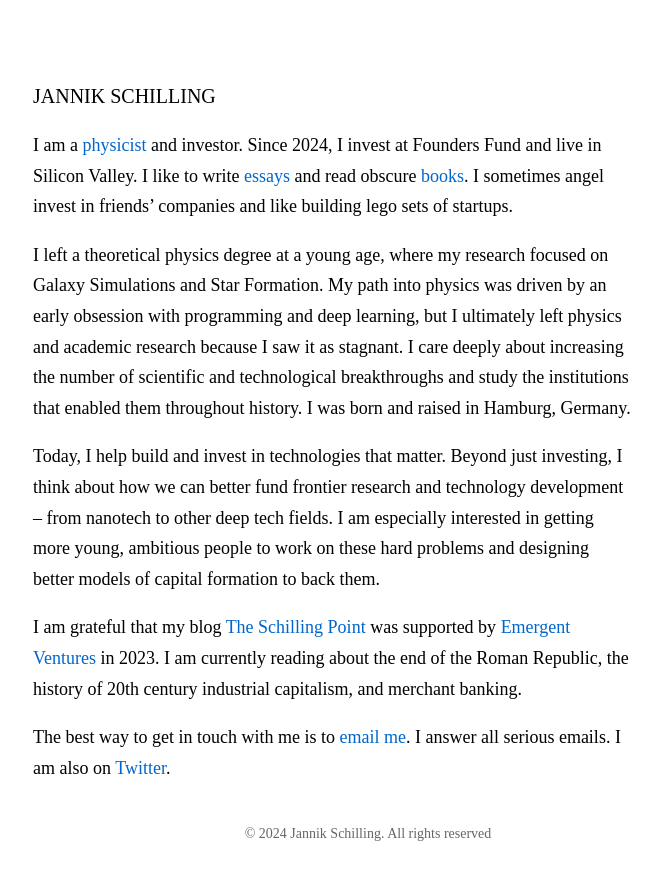
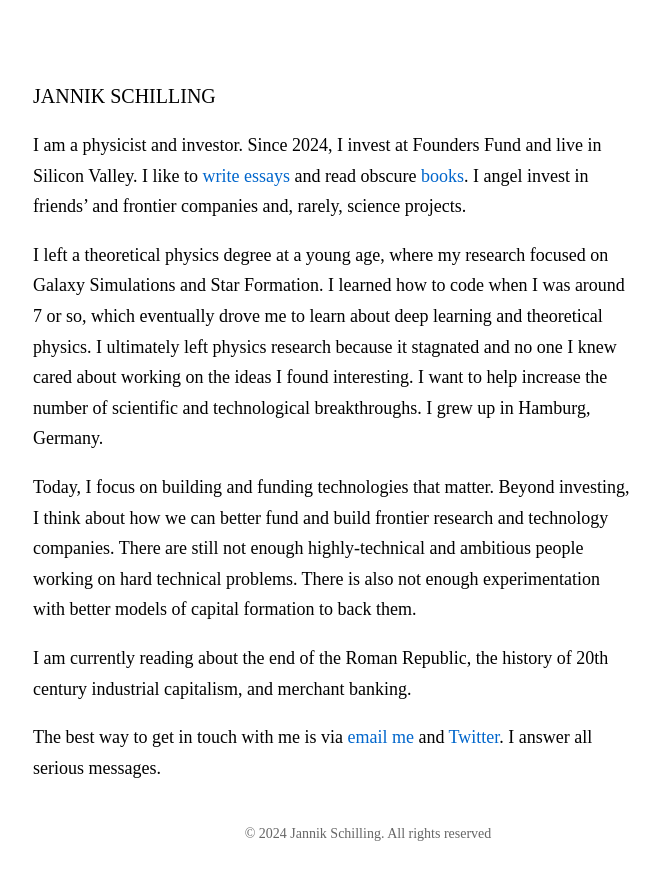
Before and after one commit to jannikls/jannikls.github.io, a Jekyll site: the page built from index.md, in a window 1280 px wide. Shown: the top 880 px of the page, without its empty margins (272-932 px from the left). Built offline with Jekyll 4.4.1, drawn with Linux system fonts in a browser that asks for light colours; some web fonts are replaced.

Commit message:
some changes

```diff
--- a/index.md
+++ b/index.md
@@ -2,12 +2,12 @@
 layout: default4
 permalink: /
 ---
-I am a [physicist](/theoretical-physics/) and investor. Since 2024, I invest at Founders Fund and live in Silicon Valley. I like to write [essays](/writing) and read obscure [books](/bookshelf/). I sometimes angel invest in friends' companies and like building lego sets of startups.
+I am a physicist and investor. Since 2024, I invest at Founders Fund and live in Silicon Valley. I like to [write](https://www.theschillingpoint.com/) [essays](/writing) and read obscure [books](/bookshelf/). I angel invest in friends' and frontier companies and, rarely, science projects.
 
-I left a theoretical physics degree at a young age, where my research focused on Galaxy Simulations and Star Formation. My path into physics was driven by an early obsession with programming and deep learning, but I ultimately left physics and academic research because I saw it as stagnant. I care deeply about increasing the number of scientific and technological breakthroughs and study the institutions that enabled them throughout history. I was born and raised in Hamburg, Germany.
+I left a theoretical physics degree at a young age, where my research focused on Galaxy Simulations and Star Formation. I learned how to code when I was around 7 or so, which eventually drove me to learn about deep learning and theoretical physics. I ultimately left physics research because it stagnated and no one I knew cared about working on the ideas I found interesting. I want to help increase the number of scientific and technological breakthroughs. I grew up in Hamburg, Germany.
 
-Today, I help build and invest in technologies that matter. Beyond just investing, I think about how we can better fund frontier research and technology development -- from nanotech to other deep tech fields. I am especially interested in getting more young, ambitious people to work on these hard problems and designing better models of capital formation to back them.
+Today, I focus on building and funding technologies that matter. Beyond investing, I think about how we can better fund and build frontier research and technology companies. There are still not enough highly-technical and ambitious people working on hard technical problems. There is also not enough experimentation with better models of capital formation to back them.
 
-I am grateful that my blog [The Schilling Point](https://www.theschillingpoint.com) was supported by [Emergent Ventures](https://www.mercatus.org/emergent-ventures) in 2023. I am currently reading about the end of the Roman Republic, the history of 20th century industrial capitalism, and merchant banking.
+I am currently reading about the end of the Roman Republic, the history of 20th century industrial capitalism, and merchant banking.
 
-The best way to get in touch with me is to [email me](mailto:janniklschilling@gmail.com). I answer all serious emails. I am also on [Twitter](https://x.com/jannikschg).
+The best way to get in touch with me is via [email me](mailto:janniklschilling@gmail.com) and [Twitter](https://x.com/jannikschg). I answer all serious messages.
```
